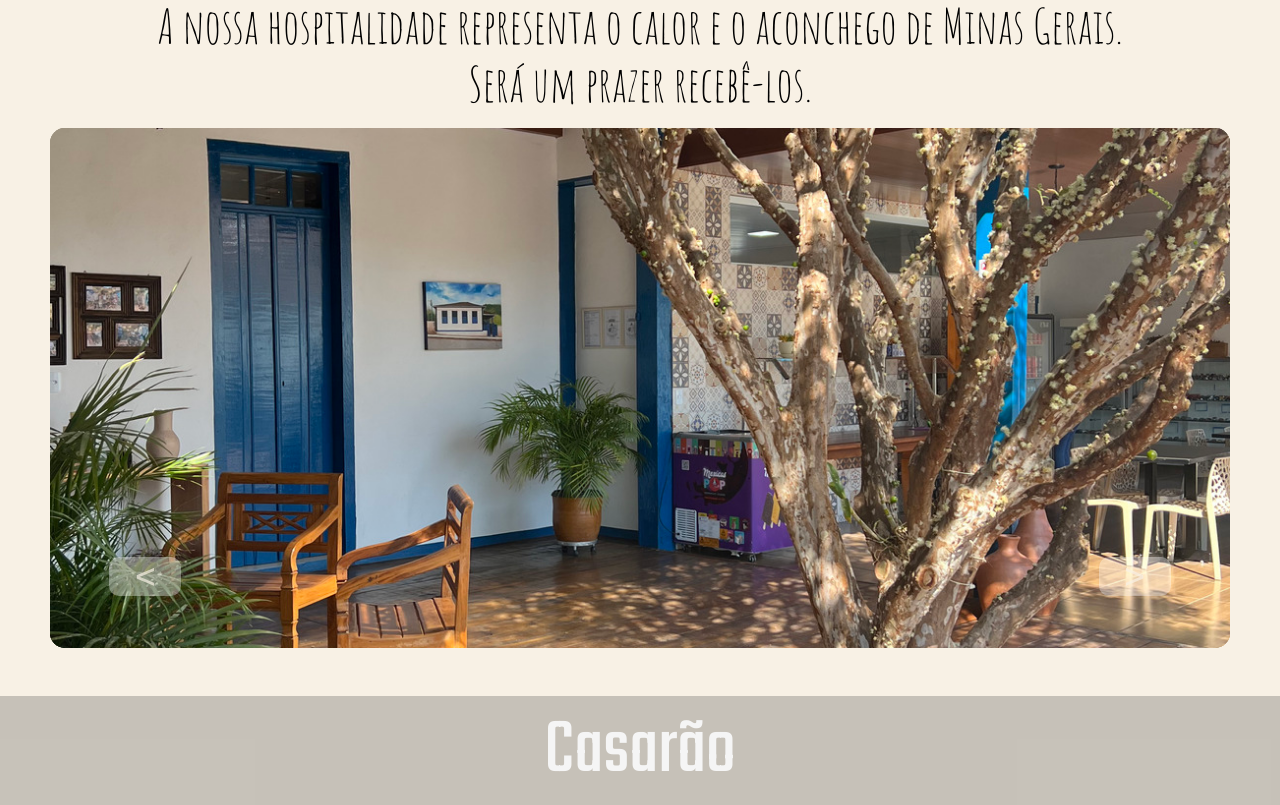
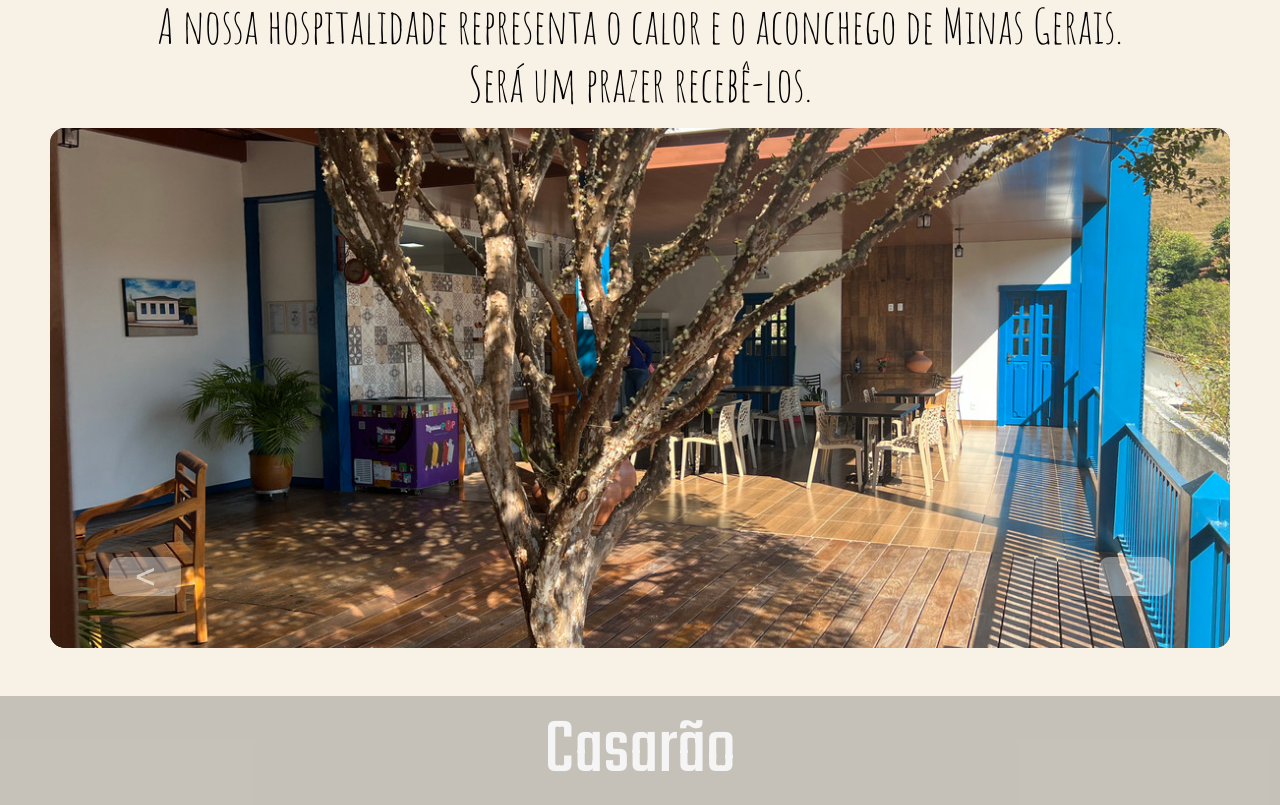
Before and after one commit to EuProgramador92/casarao2, a plain HTML site: page index.html in a window 1280 px wide. Shown: the part 1040-1845 px from the top of the page. Drawn offline with Linux system fonts and the light colour scheme; a web font is replaced by a local one.

Commit message:
Update index.html

```diff
--- a/index.html
+++ b/index.html
@@ -47,7 +47,7 @@
 
             <div class="carrossel-list">
                 <div class="carrossel-list-item">
-                    <img src="./img/espaco13.jpg">
+                    <img src="./img/espaco12.jpg">
                 </div>
 
                 <div class="carrossel-list-item">
@@ -55,7 +55,7 @@
                 </div>
 
                 <div class="carrossel-list-item">
-                    <img src="./img/espaco13.jpg">
+                    <img src="./img/espaco11.jpg">
                 </div>
             </div>
 
```
